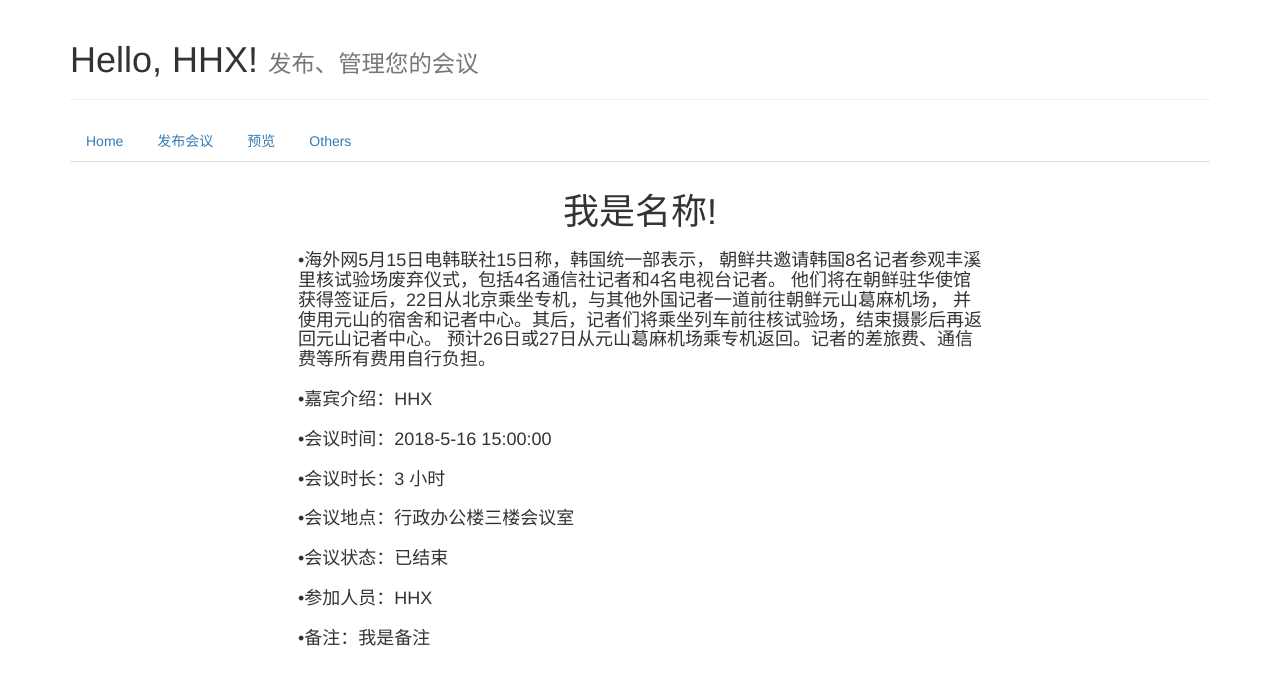
After one commit to billzhaox/ConferenceServer, a Flask app: page /preview in a window 1280 px wide. The commit adds this page. Shown: the top 685 px of the page. Run offline with Flask 2, Linux system fonts and the light colour scheme; some libraries are stand-ins or nearby versions.

Commit message:
预览页面

```diff
--- a/app/forms.py
+++ b/app/forms.py
@@ -1,5 +1,5 @@
 from flask_wtf import FlaskForm
-from wtforms import StringField, PasswordField, BooleanField, SubmitField, DateTimeField
+from wtforms import StringField, PasswordField, BooleanField, SubmitField, DateTimeField, DecimalField
 from wtforms.validators import DataRequired
 
 
@@ -7,4 +7,6 @@ class AddConferenceForm(FlaskForm):
     name = StringField('name', validators=[DataRequired()])
     date = DateTimeField('date', validators=[DataRequired()])
     place = StringField('place', validators=[DataRequired()])
+
+
     submit = SubmitField('submit')
--- a/app/templates/base.html
+++ b/app/templates/base.html
@@ -9,13 +9,23 @@
 
     <!-- Bootstrap -->
     <link href="https://cdn.bootcss.com/bootstrap/3.3.7/css/bootstrap.min.css" rel="stylesheet">
-
+	<link href="https://cdn.bootcss.com/bootstrap/3.3.7/css/bootstrap.min.js" rel="stylesheet">
     <!-- HTML5 shim 和 Respond.js 是为了让 IE8 支持 HTML5 元素和媒体查询（media queries）功能 -->
     <!-- 警告：通过 file:// 协议（就是直接将 html 页面拖拽到浏览器中）访问页面时 Respond.js 不起作用 -->
     <!--[if lt IE 9]>
       <script src="https://cdn.bootcss.com/html5shiv/3.7.3/html5shiv.min.js"></script>
       <script src="https://cdn.bootcss.com/respond.js/1.4.2/respond.min.js"></script>
     <![endif]-->
+	  <style type="text/css">
+		  .table tbody tr td{
+            vertical-align: middle;
+			overflow: hidden;
+        }
+		  th{
+              text-align: center;
+        }
+
+	  </style>
   </head>
   <body>
   	<div class="container">
@@ -30,6 +40,7 @@
 		<ul class="nav nav-tabs">
 			<li role="presentation" id="/index"><a href="index">Home</a></li>
 			<li role="presentation" id="/add_conference"><a href="add_conference">发布会议</a></li>
+			<li role="presentation" id="/previewlist"><a href="previewlist">预览</a></li>
 			<li role="presentation"><a href="#">Others</a></li>
 			{% if tag %}
 			<!-- 获取当前页面路径，设置标签页active -->
@@ -44,9 +55,5 @@
 	</div>
 
 
-    <!-- jQuery (Bootstrap 的所有 JavaScript 插件都依赖 jQuery，所以必须放在前边) -->
-    <script src="https://cdn.bootcss.com/jquery/1.12.4/jquery.min.js"></script>
-    <!-- 加载 Bootstrap 的所有 JavaScript 插件。你也可以根据需要只加载单个插件。 -->
-    <script src="https://cdn.bootcss.com/bootstrap/3.3.7/js/bootstrap.min.js"></script>
   </body>
 </html>
--- /dev/null
+++ b/app/templates/preview.html
@@ -0,0 +1,67 @@
+{% extends "base.html" %}
+{% block content %}
+    <p>
+
+        <!-- 会议名称作标题 -->
+        <table width="100%">
+            <tr align="center">
+                <td>
+                    <table  width="60%">
+                        <thead>
+                            <tr>
+                                <th><h1>我是名称!</h1></th>
+                                <!--会议名称-->
+                            </tr>
+                        </thead>
+                        <tbody>
+                            <tr>
+                                {% if user %}
+                                <td><h4>&bull;海外网5月15日电韩联社15日称，韩国统一部表示，
+                                    朝鲜共邀请韩国8名记者参观丰溪里核试验场废弃仪式，包括4名通信社记者和4名电视台记者。
+                                    他们将在朝鲜驻华使馆获得签证后，22日从北京乘坐专机，与其他外国记者一道前往朝鲜元山葛麻机场，
+                                    并使用元山的宿舍和记者中心。其后，记者们将乘坐列车前往核试验场，结束摄影后再返回元山记者中心。
+                                    预计26日或27日从元山葛麻机场乘专机返回。记者的差旅费、通信费等所有费用自行负担。</h4></td>
+                                <!--会议简介-->
+                                {% endif %}
+                            </tr>
+                            <tr>
+                                {% if user %}
+                                <td><h4>&bull;嘉宾介绍：{{user.username}}</h4></td>
+                                <!--嘉宾介绍-->
+                                {% endif %}
+                            </tr>
+                            <tr>
+                                <td><h4>&bull;会议时间：2018-5-16 15:00:00</h4></td>
+                                <!--会议时间-->
+                            </tr>
+                            <tr>
+                                <td><h4>&bull;会议时长：3 小时</h4></td>
+                                <!--会议时长-->
+                            </tr>
+                            <tr>
+                                <td><h4>&bull;会议地点：行政办公楼三楼会议室</h4></td>
+                                <!--会议地点-->
+                            </tr>
+                            <tr>
+                                <td><h4>&bull;会议状态：已结束</h4></td>
+                                <!--会议状态-->
+                            </tr>
+                            <tr>
+                                <td><h4>&bull;参加人员：{{user.username}}</h4></td>
+                                <!--参加人员-->
+                            </tr>
+                            <tr>
+                                {% if user %}
+                                <td><h4>&bull;备注：我是备注</h4></td>
+                                <!--备注信息-->
+                                {% endif %}
+                            </tr>
+                        </tbody>
+                    </table>
+                </td>
+            </tr>
+        </table>
+
+    </p>
+
+{% endblock %}
--- a/app/views.py
+++ b/app/views.py
@@ -17,13 +17,27 @@ def index():
 @app.route('/add_conference', methods = ['GET', 'POST'])
 def add_conference():
     form = AddConferenceForm()
+    form = AddConferenceForm()
     user = {'username': 'HHX'}
     tag = {'name': 'add_conference'}
     if form.validate_on_submit():
         name = form.name.data
         date = form.date.data
         place = form.place.data
+
         conference = Conference(name=name, date=date, place=place)
         db.session.add(conference)
         db.session.commit()
     return render_template('add_conference.html', user=user, form=form, tag=tag)
+
+@app.route('/previewlist')
+def previewlist():
+    user = {'username': 'HHX'}
+    tag = {'name': 'previewlist'}
+    return render_template('previewlist.html', user=user, tag=tag)
+
+@app.route('/preview')
+def preview():
+    user = {'username': 'HHX'}
+    tag = {'name': 'preview'}
+    return render_template('preview.html', user=user, tag=tag)
```
Also changed, not shown: app/templates/previewlist.html (added, +35 -0 lines), app/templates/add_conference.html (line endings or trailing spaces).
